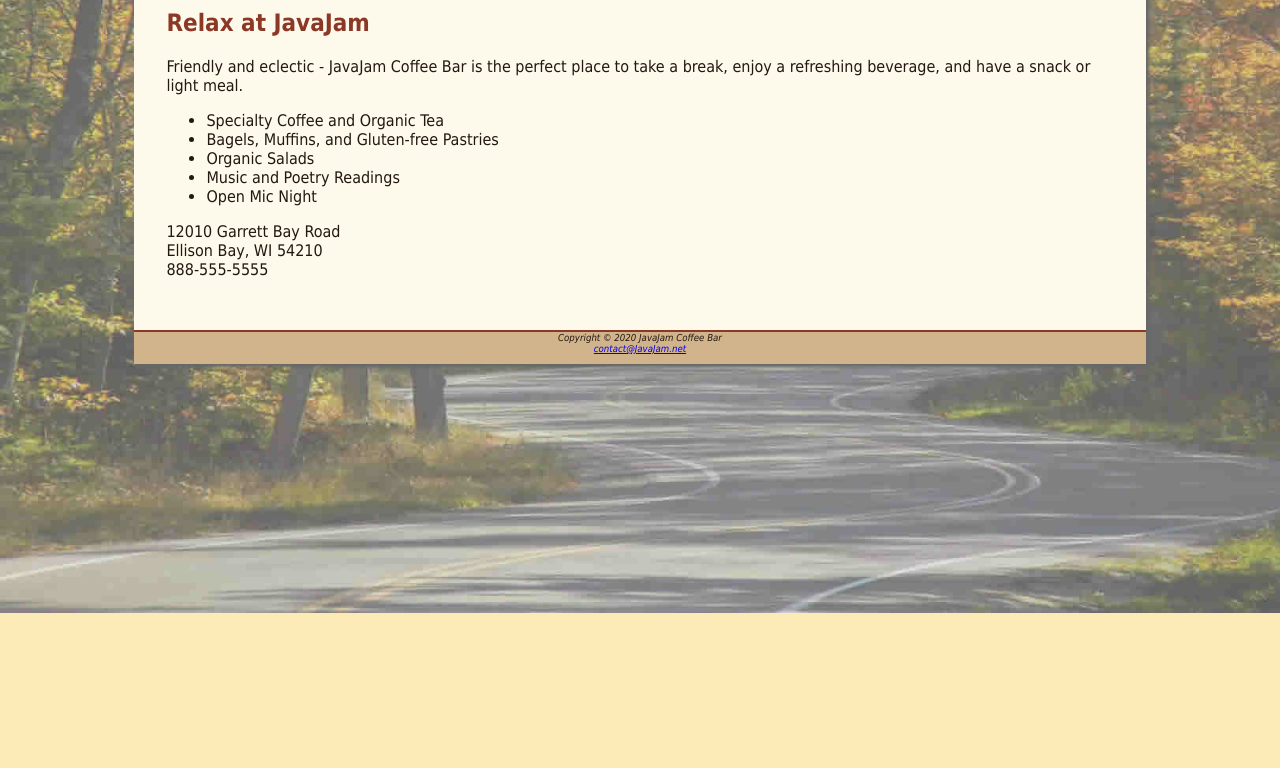
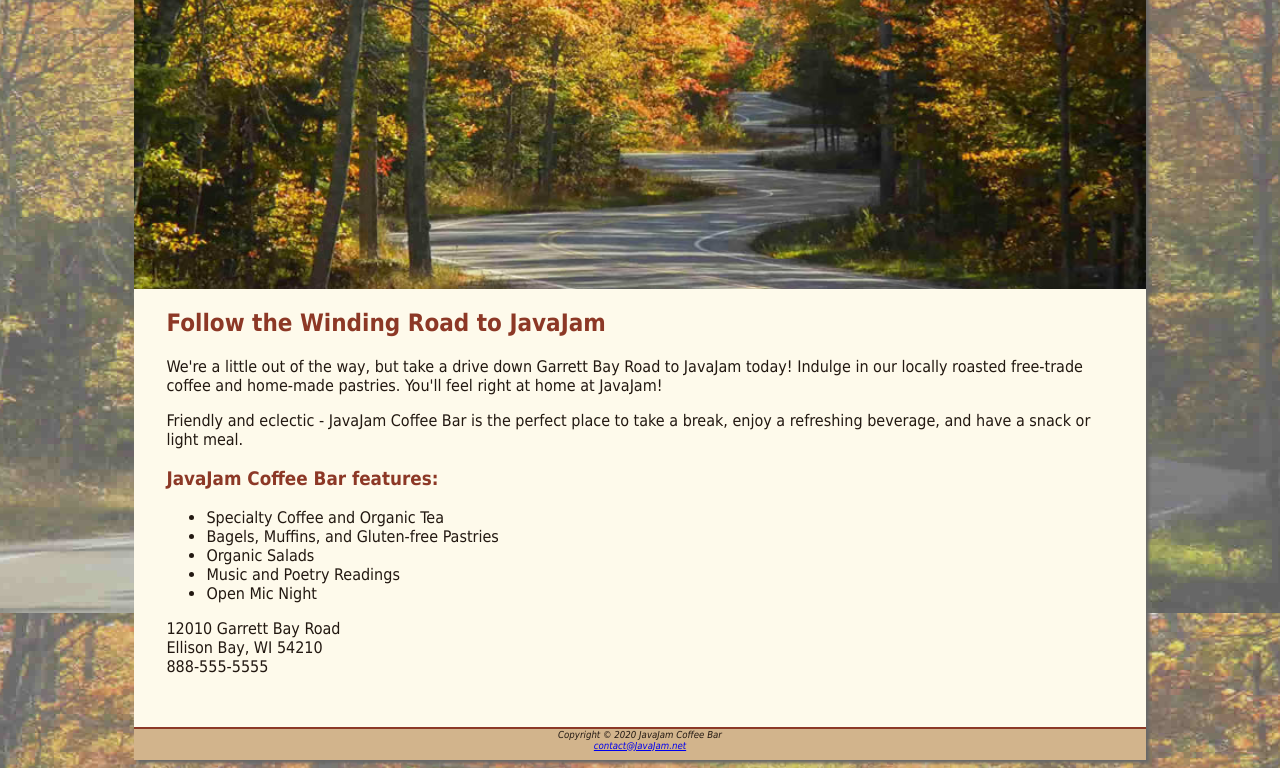
Before and after one commit to bbcsnj/javajam_2023_chap4, a plain HTML site: page index.html in a window 1280 px wide. Shown: the part 187-955 px from the top of the page. Before the commit the page ends 800 px from the top, so only its background shows below. Drawn offline with Linux system fonts and the light colour scheme.

Commit message:
Update index.html

```diff
--- a/index.html
+++ b/index.html
@@ -16,10 +16,16 @@
 <a href="music.html">Music</a> &nbsp;
 <a href="jobs.html">Jobs</a>
 </nav>
+<div id="homehero">
+</div>
 <main>
-<h2>Relax at JavaJam</h2>
+<h2>Follow the Winding Road to JavaJam</h2>
+<p>We're a little out of the way, but take a drive down Garrett Bay Road to JavaJam today!
+Indulge in our locally roasted free-trade coffee and home-made pastries. You'll feel
+right at home at JavaJam!</p>
 <p>Friendly and eclectic - JavaJam Coffee Bar is the perfect place to take a break,
   enjoy a refreshing beverage, and have a snack or light meal.</p>
+<h3>JavaJam Coffee Bar features:</h3>
 <ul>
   <li>Specialty Coffee and Organic Tea</li>
   <li>Bagels, Muffins, and Gluten-free Pastries</li>
```
